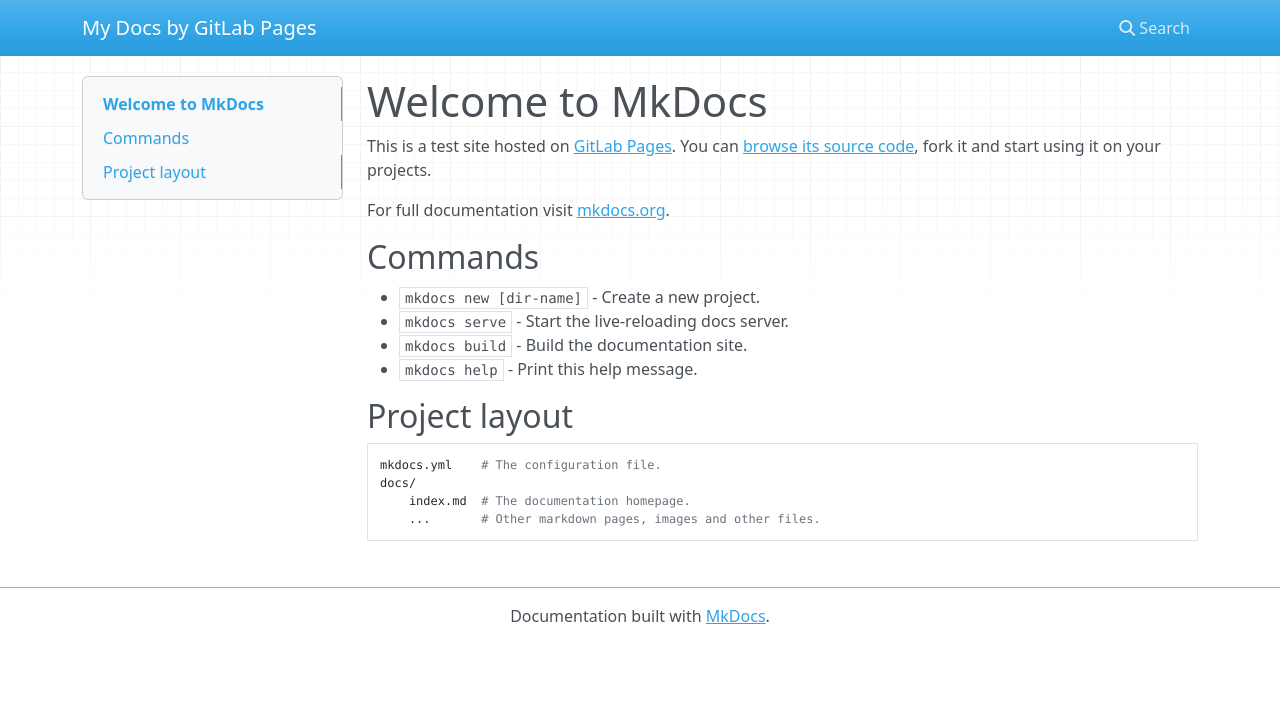
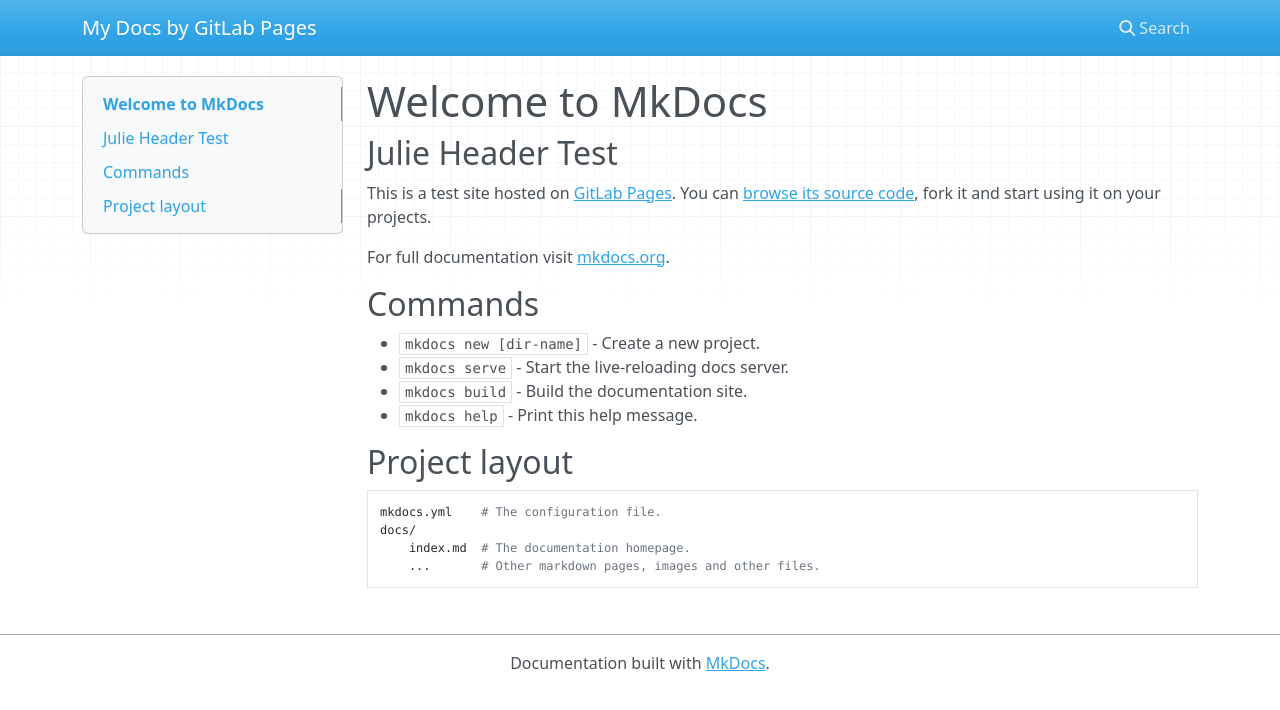
Before and after one commit to JulieSundar/test2, an MkDocs documentation site: the page built from docs/index.md, in a window 1280 px wide. Shown: the top 710 px of the page. Built offline with MkDocs 1.6.1, drawn with Linux system fonts in a browser that asks for light colours; nearby versions of some CDN libraries.

Commit message:
Update index.md

```diff
--- a/docs/index.md
+++ b/docs/index.md
@@ -1,4 +1,5 @@
 # Welcome to MkDocs
+##Julie Header Test
 
 This is a test site hosted on [GitLab Pages](https://pages.gitlab.io). You can
 [browse its source code](https://gitlab.com/pages/mkdocs), fork it and start
```
